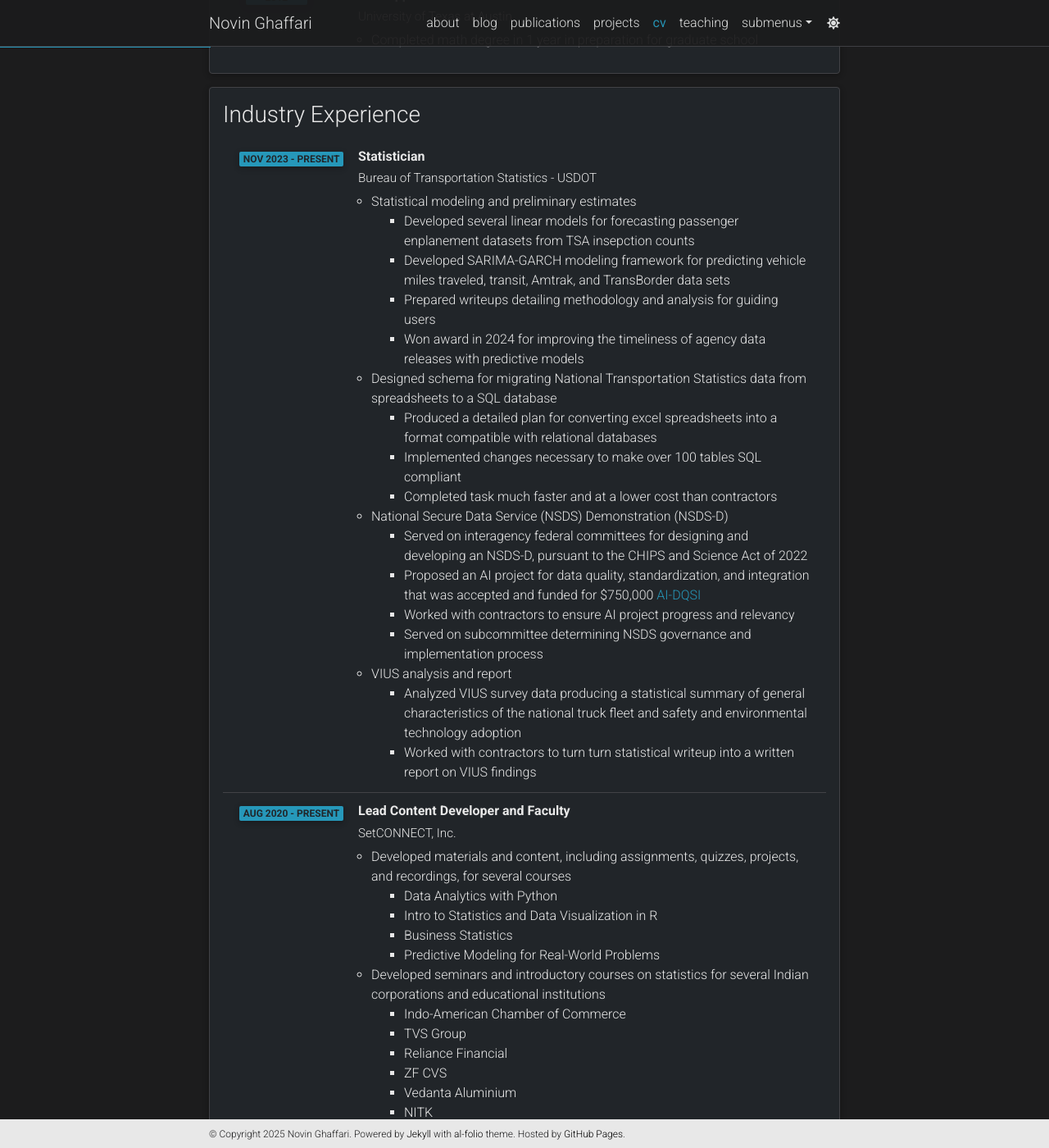
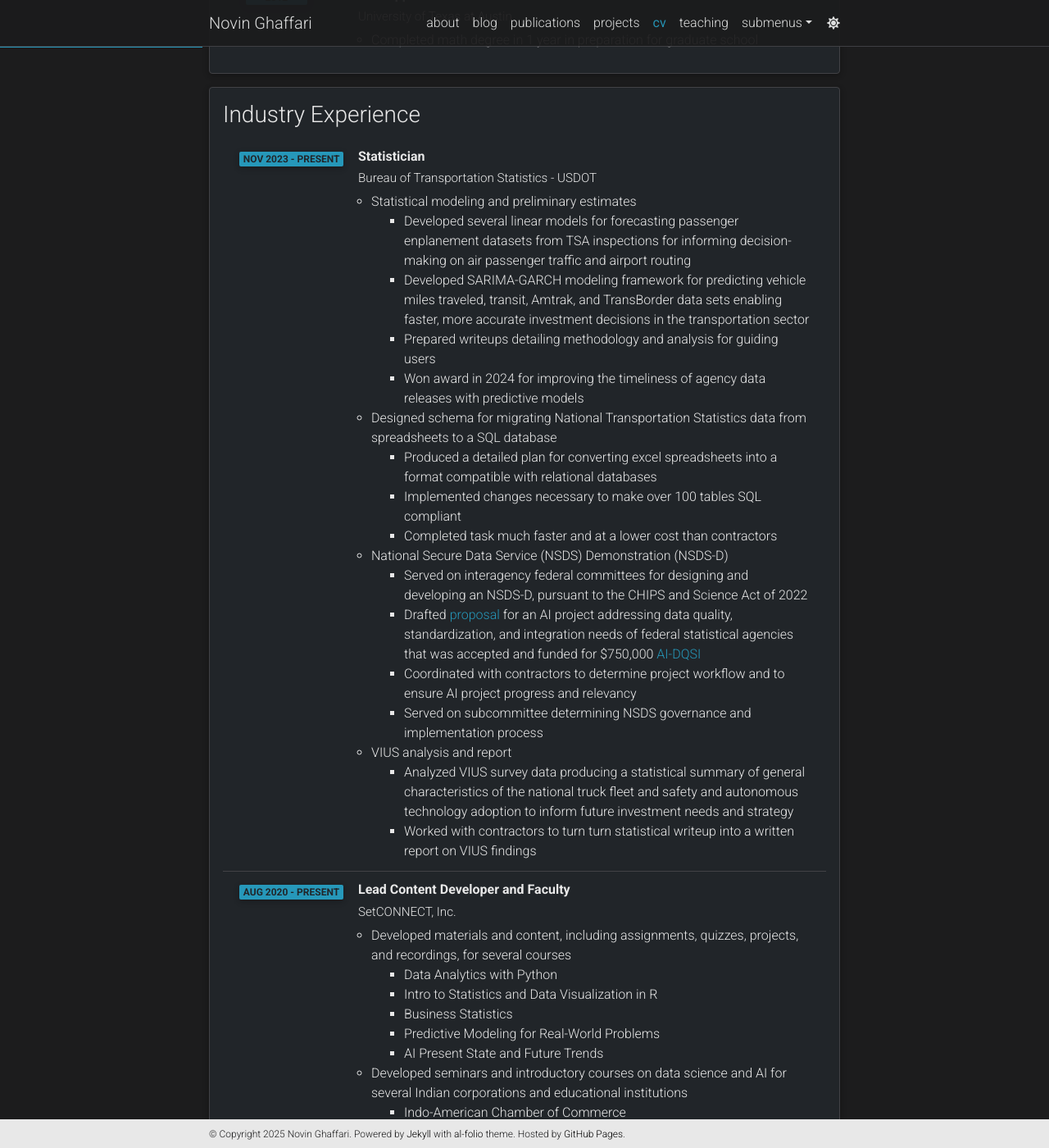
Before and after one commit to nghaffari/nghaffari.github.io, a Jekyll site: the page built from _pages/cv.md, in a window 1280 px wide and 1400 px high, scrolled down 1205 px. Shown: the whole window at 82% size. Built offline with Jekyll 4.4.1, drawn with Linux system fonts in a browser that asks for light colours; comment, search, counter and statistics services are not loaded; a style sheet for code colours, icons or effects is not loaded; some of the changed text lies outside the part shown.

Commit message:
Update cv.yml

```diff
--- a/_data/cv.yml
+++ b/_data/cv.yml
@@ -54,8 +54,8 @@
       description:
         - title: Statistical modeling and preliminary estimates
           contents:
-            - Developed several linear models for forecasting passenger enplanement datasets from TSA insepction counts
-            - Developed SARIMA-GARCH modeling framework for predicting vehicle miles traveled, transit, Amtrak, and TransBorder data sets
+            - Developed several linear models for forecasting passenger enplanement datasets from TSA inspections for informing decision-making on air passenger traffic and airport routing
+            - Developed SARIMA-GARCH modeling framework for predicting vehicle miles traveled, transit, Amtrak, and TransBorder data sets enabling faster, more accurate investment decisions in the transportation sector
             - Prepared writeups detailing methodology and analysis for guiding users
             - Won award in 2024 for improving the timeliness of agency data releases with predictive models
         - title: Designed schema for migrating National Transportation Statistics data from spreadsheets to a SQL database
@@ -66,12 +66,12 @@
         - title: National Secure Data Service (NSDS) Demonstration (NSDS-D)
           contents:
             - Served on interagency federal committees for designing and developing an NSDS-D, pursuant to the CHIPS and Science Act of 2022
-            - Proposed an AI project for data quality, standardization, and integration that was accepted and funded for $750,000 <a href="https://www.americasdatahub.org/award-ai-dqsi-24/">AI-DQSI</a>
-            - Worked with contractors to ensure AI project progress and relevancy
+            - Drafted <a href="https://www.americasdatahub.org/wp-content/uploads/2024/06/ATT-1_Topic_AI-DQSI.pdf">proposal</a> for an AI project addressing data quality, standardization, and integration needs of federal statistical agencies that was accepted and funded for $750,000 <a href="https://www.americasdatahub.org/award-ai-dqsi-24/">AI-DQSI</a>
+            - Coordinated with contractors to determine project workflow and to ensure AI project progress and relevancy
             - Served on subcommittee determining NSDS governance and implementation process
         - title: VIUS analysis and report
           contents:
-            - Analyzed VIUS survey data producing a statistical summary of general characteristics of the national truck fleet and safety and environmental technology adoption
+            - Analyzed VIUS survey data producing a statistical summary of general characteristics of the national truck fleet and safety and autonomous technology adoption to inform future investment needs and strategy
             - Worked with contractors to turn turn statistical writeup into a written report on VIUS findings
     - title: Lead Content Developer and Faculty
       institution: SetCONNECT, Inc.
@@ -83,7 +83,8 @@
             - Intro to Statistics and Data Visualization in R
             - Business Statistics
             - Predictive Modeling for Real-World Problems
-        - title: Developed seminars and introductory courses on statistics for several Indian corporations and educational institutions
+            - AI Present State and Future Trends
+        - title: Developed seminars and introductory courses on data science and AI for several Indian corporations and educational institutions
           contents:
             - Indo-American Chamber of Commerce
             - TVS Group
@@ -94,6 +95,7 @@
         - title: Worked on several data science and analytics projects for clients
           contents:
             - Warranty cost analysis and predictive modeling for ZF CVS
+            - Market share analysis and improving aftermarket sales profitability for Lucas TVS
         - Participated in business development strategy and planning, designing core operational tactics for future business directions
     - title: Adjunct Faculty
       institution: Southern Methodist University
@@ -106,9 +108,9 @@
             - Assisted on monthly planning meetings to determine scope and design of the data science program
         - title: Designed and taught PPA 6303 ‘Statistical Methods for Policymaking’
           contents:
-            - Designed course for introducing public policy majors to statistical methods and reasoning while introducing the federal statistical system
+            - Designed course teaching public policy majors statistical methods and reasoning while introducing the federal statistical system
             - Structured course to balance foundational principles, breadth of exposure, and hands-on analytical experience with R
-            - Taught the course to masters’ students in public policy, teaching first principles and computational implementation
+            - Taught the course to master’s students in public policy, teaching first principles and demonstrating computational implementation
     - title: Head of Data and Analytics
       institution: Nulixir, Inc.
       year: Jan 2021 - Aug 2024
@@ -124,6 +126,7 @@
             - Researching evidence for the clinical effects of key active ingredients
             - Reporting potential adverse effects, allergenicity, and toxicity
             - Finding potential product formulation difficulties (e.g., instability, poor taste, etc.)
+            - Leading analysis on project development agreements, providing product development insights based on scientific publications to corporate clients
         - title: Marketing-related activities involved
           contents:
             - Analyzing Google search and social media data to determine nutraceutical opinion trends
```
